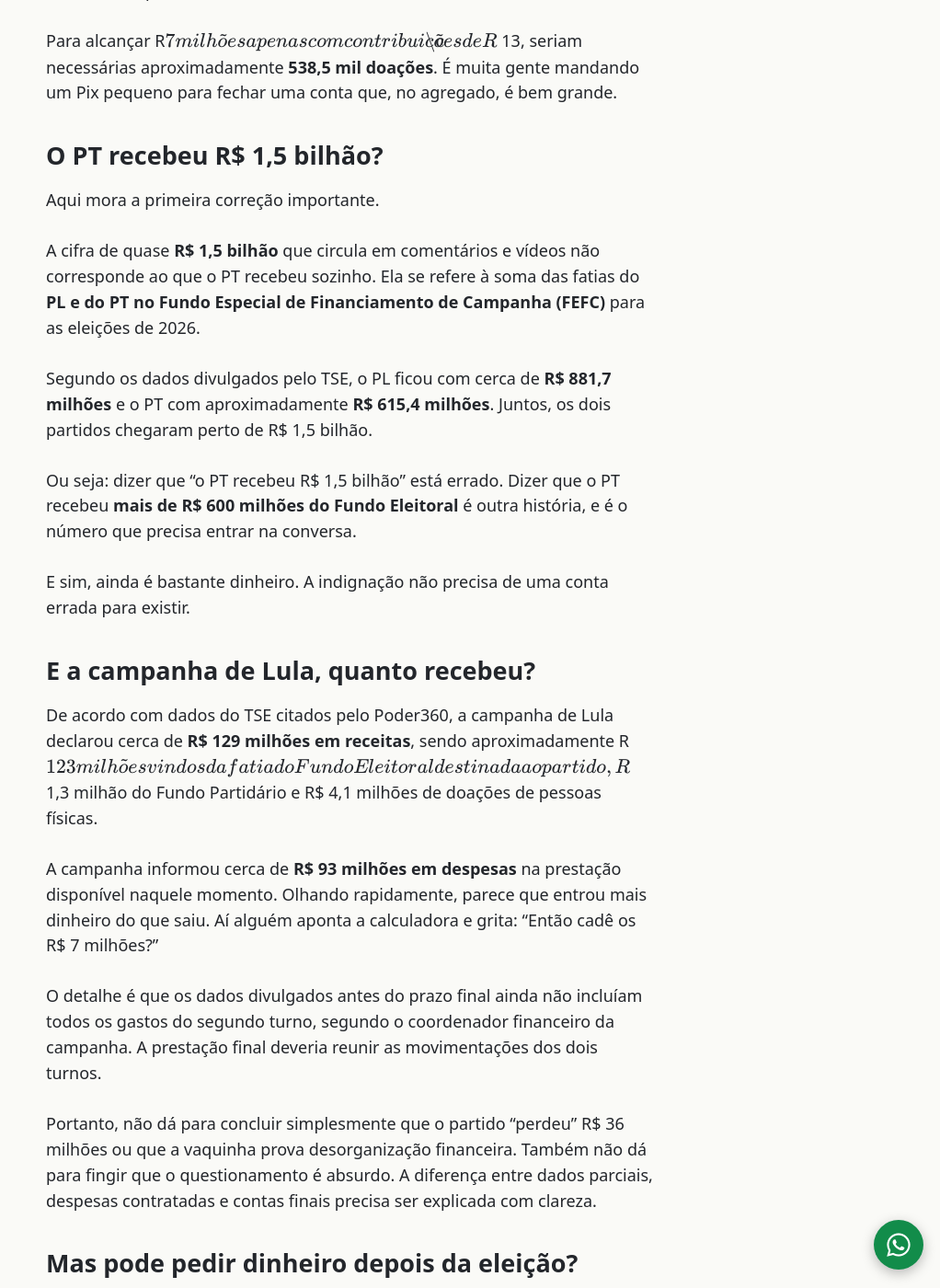
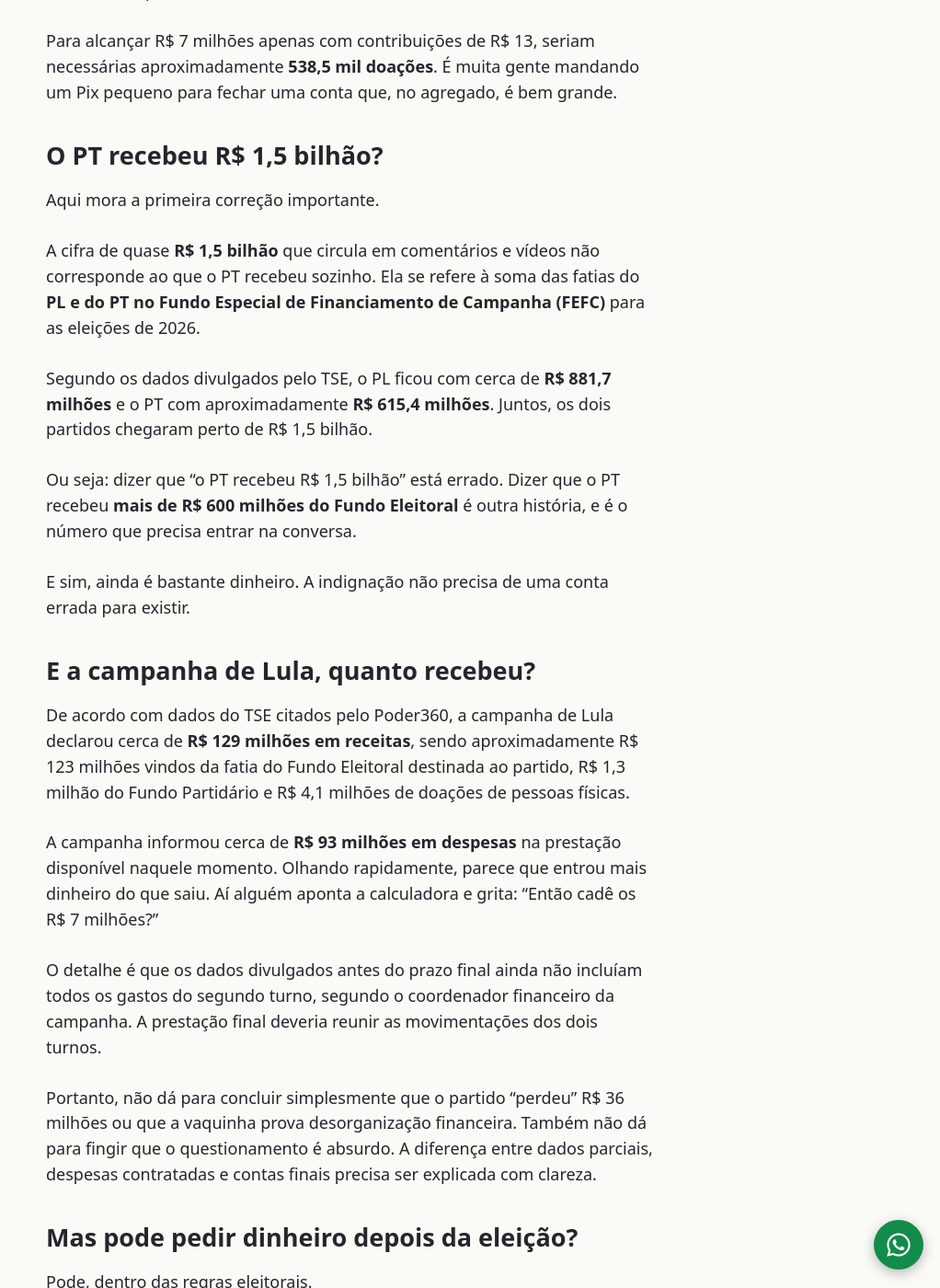
Before and after one commit to geanramoscom/geanramoscom.github.io, a Jekyll site: the page built from _posts/2026-11-10-pt-pix-13-reais-divida-campanha.md, in a window 1280 px wide and 1400 px high, scrolled down 1117 px. Shown: the whole window at 92% size, without its empty margins (258-1280 px from the left). Built offline with Jekyll 4.4.1, drawn with Linux system fonts in a browser that asks for light colours; nearby versions of some CDN libraries; some web fonts are replaced; some of the changed text lies outside the part shown.

Commit message:
Corrige renderizacao de valores em reais no post

```diff
--- a/_posts/2026-11-10-pt-pix-13-reais-divida-campanha.md
+++ b/_posts/2026-11-10-pt-pix-13-reais-divida-campanha.md
@@ -6,9 +6,9 @@ date: 2026-11-10 21:54:55 -03:00
 tags: [política, eleições 2026, PT, Lula, Pix, financiamento eleitoral]
 ---
 
-**R$ 13 para ajudar a pagar uma campanha presidencial.** Sim, amiga, o Pix virou cabo eleitoral, contador e quase tesoureiro de partido.
+**R<span class="currency-symbol">$</span> 13 para ajudar a pagar uma campanha presidencial.** Sim, amiga, o Pix virou cabo eleitoral, contador e quase tesoureiro de partido.
 
-O **Partido dos Trabalhadores (PT)** abriu uma vaquinha para arrecadar **R$ 7 milhões** e quitar despesas pendentes da campanha de reeleição de Luiz Inácio Lula da Silva. A sugestão é que cada apoiador mande **R$ 13**, numa referência ao número do partido nas urnas.
+O **Partido dos Trabalhadores (PT)** abriu uma vaquinha para arrecadar **R<span class="currency-symbol">$</span> 7 milhões** e quitar despesas pendentes da campanha de reeleição de Luiz Inácio Lula da Silva. A sugestão é que cada apoiador mande **R<span class="currency-symbol">$</span> 13**, numa referência ao número do partido nas urnas.
 
 A reação veio rápida: “Mas o PT não recebeu dinheiro público suficiente?”
 
@@ -18,33 +18,33 @@ Recebeu muito. Só que a conta tem mais camadas do que o vídeo viral costuma mo
 
 A vaquinha não é um pedido pessoal de Lula. O dinheiro deve ser enviado para a conta oficial da campanha, vinculada ao CNPJ eleitoral, e precisa ser identificado na prestação de contas.
 
-O PT divulgou a mobilização com prazo até **11 de novembro** e afirmou que a meta é fechar despesas que ainda não foram pagas. O coordenador financeiro José Filippi resumiu a estratégia dizendo que qualquer pessoa poderia doar R$ 13, “um valor menor do que o preço de um lanche”.
+O PT divulgou a mobilização com prazo até **11 de novembro** e afirmou que a meta é fechar despesas que ainda não foram pagas. O coordenador financeiro José Filippi resumiu a estratégia dizendo que qualquer pessoa poderia doar R<span class="currency-symbol">$</span> 13, “um valor menor do que o preço de um lanche”.
 
 A frase é simpática. A matemática, nem tanto.
 
-Para alcançar R$ 7 milhões apenas com contribuições de R$ 13, seriam necessárias aproximadamente **538,5 mil doações**. É muita gente mandando um Pix pequeno para fechar uma conta que, no agregado, é bem grande.
+Para alcançar R<span class="currency-symbol">$</span> 7 milhões apenas com contribuições de R<span class="currency-symbol">$</span> 13, seriam necessárias aproximadamente **538,5 mil doações**. É muita gente mandando um Pix pequeno para fechar uma conta que, no agregado, é bem grande.
 
-## O PT recebeu R$ 1,5 bilhão?
+## O PT recebeu R<span class="currency-symbol">$</span> 1,5 bilhão?
 
 Aqui mora a primeira correção importante.
 
-A cifra de quase **R$ 1,5 bilhão** que circula em comentários e vídeos não corresponde ao que o PT recebeu sozinho. Ela se refere à soma das fatias do **PL e do PT no Fundo Especial de Financiamento de Campanha (FEFC)** para as eleições de 2026.
+A cifra de quase **R<span class="currency-symbol">$</span> 1,5 bilhão** que circula em comentários e vídeos não corresponde ao que o PT recebeu sozinho. Ela se refere à soma das fatias do **PL e do PT no Fundo Especial de Financiamento de Campanha (FEFC)** para as eleições de 2026.
 
-Segundo os dados divulgados pelo TSE, o PL ficou com cerca de **R$ 881,7 milhões** e o PT com aproximadamente **R$ 615,4 milhões**. Juntos, os dois partidos chegaram perto de R$ 1,5 bilhão.
+Segundo os dados divulgados pelo TSE, o PL ficou com cerca de **R<span class="currency-symbol">$</span> 881,7 milhões** e o PT com aproximadamente **R<span class="currency-symbol">$</span> 615,4 milhões**. Juntos, os dois partidos chegaram perto de R<span class="currency-symbol">$</span> 1,5 bilhão.
 
-Ou seja: dizer que “o PT recebeu R$ 1,5 bilhão” está errado. Dizer que o PT recebeu **mais de R$ 600 milhões do Fundo Eleitoral** é outra história, e é o número que precisa entrar na conversa.
+Ou seja: dizer que “o PT recebeu R<span class="currency-symbol">$</span> 1,5 bilhão” está errado. Dizer que o PT recebeu **mais de R<span class="currency-symbol">$</span> 600 milhões do Fundo Eleitoral** é outra história, e é o número que precisa entrar na conversa.
 
 E sim, ainda é bastante dinheiro. A indignação não precisa de uma conta errada para existir.
 
 ## E a campanha de Lula, quanto recebeu?
 
-De acordo com dados do TSE citados pelo Poder360, a campanha de Lula declarou cerca de **R$ 129 milhões em receitas**, sendo aproximadamente R$ 123 milhões vindos da fatia do Fundo Eleitoral destinada ao partido, R$ 1,3 milhão do Fundo Partidário e R$ 4,1 milhões de doações de pessoas físicas.
+De acordo com dados do TSE citados pelo Poder360, a campanha de Lula declarou cerca de **R<span class="currency-symbol">$</span> 129 milhões em receitas**, sendo aproximadamente R<span class="currency-symbol">$</span> 123 milhões vindos da fatia do Fundo Eleitoral destinada ao partido, R<span class="currency-symbol">$</span> 1,3 milhão do Fundo Partidário e R<span class="currency-symbol">$</span> 4,1 milhões de doações de pessoas físicas.
 
-A campanha informou cerca de **R$ 93 milhões em despesas** na prestação disponível naquele momento. Olhando rapidamente, parece que entrou mais dinheiro do que saiu. Aí alguém aponta a calculadora e grita: “Então cadê os R$ 7 milhões?”
+A campanha informou cerca de **R<span class="currency-symbol">$</span> 93 milhões em despesas** na prestação disponível naquele momento. Olhando rapidamente, parece que entrou mais dinheiro do que saiu. Aí alguém aponta a calculadora e grita: “Então cadê os R<span class="currency-symbol">$</span> 7 milhões?”
 
 O detalhe é que os dados divulgados antes do prazo final ainda não incluíam todos os gastos do segundo turno, segundo o coordenador financeiro da campanha. A prestação final deveria reunir as movimentações dos dois turnos.
 
-Portanto, não dá para concluir simplesmente que o partido “perdeu” R$ 36 milhões ou que a vaquinha prova desorganização financeira. Também não dá para fingir que o questionamento é absurdo. A diferença entre dados parciais, despesas contratadas e contas finais precisa ser explicada com clareza.
+Portanto, não dá para concluir simplesmente que o partido “perdeu” R<span class="currency-symbol">$</span> 36 milhões ou que a vaquinha prova desorganização financeira. Também não dá para fingir que o questionamento é absurdo. A diferença entre dados parciais, despesas contratadas e contas finais precisa ser explicada com clareza.
 
 ## Mas pode pedir dinheiro depois da eleição?
 
@@ -60,7 +60,7 @@ Se ainda sobrarem dívidas, o partido pode assumir os débitos por meio de acord
 
 As duas coisas podem aparecer juntas, e é aí que o debate fica interessante.
 
-Do ponto de vista legal, uma campanha pode arrecadar dinheiro depois da eleição para pagar despesas pendentes. Do ponto de vista político, é perfeitamente legítimo perguntar por que uma legenda que recebeu uma fatia gigantesca de recursos públicos precisa convocar apoiadores para mandar R$ 13.
+Do ponto de vista legal, uma campanha pode arrecadar dinheiro depois da eleição para pagar despesas pendentes. Do ponto de vista político, é perfeitamente legítimo perguntar por que uma legenda que recebeu uma fatia gigantesca de recursos públicos precisa convocar apoiadores para mandar R<span class="currency-symbol">$</span> 13.
 
 O partido pode responder que o Fundo Eleitoral é distribuído para a campanha conforme regras e finalidades específicas, não funciona como uma conta corrente livre para pagar qualquer obrigação futura. Também pode argumentar que a mobilização cria participação da militância e ajuda a fechar as contas com transparência.
 
@@ -68,15 +68,15 @@ O crítico, por sua vez, pode responder: “Tudo bem, mas o eleitor já financio
 
 Pronto. Está montado o clássico Fla-Flu brasileiro, só que com prestação de contas no lugar da bola.
 
-## O Pix de R$ 13 é símbolo, não solução mágica
+## O Pix de R<span class="currency-symbol">$</span> 13 é símbolo, não solução mágica
 
-O valor tem uma função política clara. R$ 13 é pequeno o bastante para parecer acessível e reconhecível o bastante para reforçar a identidade do partido.
+O valor tem uma função política clara. R<span class="currency-symbol">$</span> 13 é pequeno o bastante para parecer acessível e reconhecível o bastante para reforçar a identidade do partido.
 
 Mas uma vaquinha de meio milhão de pessoas também cria uma narrativa: a de que a base está participando diretamente do encerramento da campanha.
 
 Funciona como mobilização. Só não deve ser confundida com prova de que o partido não recebeu dinheiro público, nem com prova automática de irregularidade. As duas coisas precisam ser demonstradas pelos documentos da prestação de contas.
 
-O problema é que a política adora frases absolutas. “Recebeu R$ 1,5 bilhão e agora pede Pix” rende mais compartilhamento do que “PT recebeu R$ 615 milhões do FEFC, e a soma com o PL chega a quase R$ 1,5 bilhão”.
+O problema é que a política adora frases absolutas. “Recebeu R<span class="currency-symbol">$</span> 1,5 bilhão e agora pede Pix” rende mais compartilhamento do que “PT recebeu R<span class="currency-symbol">$</span> 615 milhões do FEFC, e a soma com o PL chega a quase R<span class="currency-symbol">$</span> 1,5 bilhão”.
 
 A segunda frase é menos explosiva. Também é a correta.
 
@@ -88,9 +88,9 @@ O sistema mistura dinheiro público, doações privadas, limites legais, campanh
 
 O mínimo que os partidos deveriam entregar é transparência em linguagem de gente: quanto foi contratado, quanto foi pago, quanto falta, quem são os credores e como cada Pix será registrado.
 
-Porque pedir R$ 13 pode ser legal. O que não pode é achar que o cidadão precisa ser contador, advogado eleitoral e investigador de planilha para descobrir para onde foi o dinheiro.
+Porque pedir R<span class="currency-symbol">$</span> 13 pode ser legal. O que não pode é achar que o cidadão precisa ser contador, advogado eleitoral e investigador de planilha para descobrir para onde foi o dinheiro.
 
-Então, resumindo o babado: o PT quer arrecadar R$ 7 milhões com Pix de R$ 13 para quitar despesas da campanha de Lula. O partido recebeu cerca de R$ 615 milhões do Fundo Eleitoral, não R$ 1,5 bilhão sozinho. A cifra de R$ 1,5 bilhão soma PT e PL. E os dados da campanha de Lula ainda precisavam incorporar a prestação final dos dois turnos.
+Então, resumindo o babado: o PT quer arrecadar R<span class="currency-symbol">$</span> 7 milhões com Pix de R<span class="currency-symbol">$</span> 13 para quitar despesas da campanha de Lula. O partido recebeu cerca de R<span class="currency-symbol">$</span> 615 milhões do Fundo Eleitoral, não R<span class="currency-symbol">$</span> 1,5 bilhão sozinho. A cifra de R<span class="currency-symbol">$</span> 1,5 bilhão soma PT e PL. E os dados da campanha de Lula ainda precisavam incorporar a prestação final dos dois turnos.
 
 A pergunta continua valendo, só precisa ser feita com os números certos:
 
@@ -103,6 +103,6 @@ A pergunta continua valendo, só precisa ser feita com os números certos:
 - [G1: distribuição do Fundo Eleitoral de 2026](https://g1.globo.com/politica/eleicoes/2026/noticia/2026/10/13/resultados-dos-partidos-com-as-maiores-e-menores-fatias-do-fundo-eleitoral.ghtml)
 - [TSE: regras para prestação de contas eleitorais](https://www.tse.jus.br/comunicacao/noticias/2026/Agosto/por-dentro-das-eleicoes-conheca-as-regras-para-prestacao-de-contas-eleitorais)
 - [TSE: prestação de contas pós-eleições](https://www.tse.jus.br/comunicacao/radio/2026/Novembro/prestacao-de-contas-pos-eleicoes)
-- Material-base: transcrição fornecida para esta publicação. A crítica foi preservada no estilo do vídeo, mas os valores foram corrigidos e o R$ 1,5 bilhão foi identificado como a soma das fatias de PT e PL no Fundo Eleitoral.
+- Material-base: transcrição fornecida para esta publicação. A crítica foi preservada no estilo do vídeo, mas os valores foram corrigidos e o R<span class="currency-symbol">$</span> 1,5 bilhão foi identificado como a soma das fatias de PT e PL no Fundo Eleitoral.
 
 Pronto, prestação de contas explicada, Pix político contextualizado e minha função social cumprida. Agora vem a parte em que eu finjo que não estou pedindo dinheiro: se você gostou da análise, pode mandar uma mensagem via Pix para **pix@gean.me**. É opcional, qualquer valor é bem-vindo e o recado junto da transferência pode aparecer nas próximas edições, sem promessa de publicação garantida. A diferença é que aqui a conta do café não veio com Fundo Eleitoral. 😂
```
